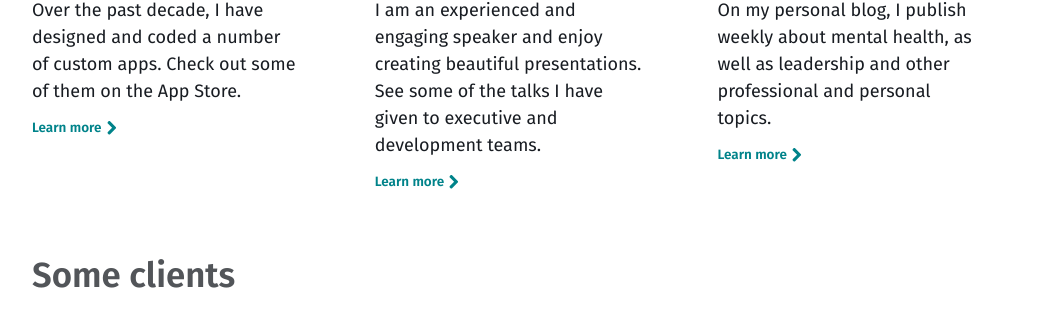
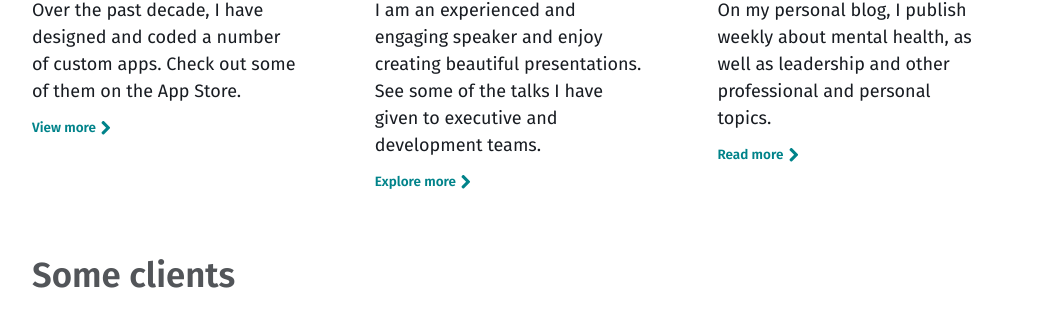
Before and after one commit to bsn-design/bsn-design.github.io, a Jekyll site: the page built from index.html, in a window 1280 px wide and 900 px high, scrolled down 2667 px. Shown: the part 141-452 px from the top of the window, without its empty margins (40-1095 px from the left). Built offline with Jekyll 4.4.1, drawn with Linux system fonts in a browser that asks for light colours; grey boxes are pictures that could not be loaded.

Commit message:
Update home page

```diff
--- a/index.html
+++ b/index.html
@@ -21,7 +21,7 @@
 
     <div class="entry">
         <h3>Sketchnotes</h3>
-        <img src="/assets/images/mobile.png" alt="Sketchnotes">
+        <img src="/assets/images/sketchnotes.png" alt="Sketchnotes">
         <p><strong>Enhance your conference</strong> and provide attendees a memorable summary, <strong>improve your presentations</strong>, or <strong>inspire your people</strong> to be more creative by having me <strong>create or teach sketchnotes</strong>.</p>
     </div>
 
@@ -41,19 +41,19 @@
         <div class="entry">
             <h3 class="entry-title">Custom apps</h3>
             <p class="entry-content">Over the past decade, I have designed and coded a number of custom apps. Check out some of them on the App Store.</p>
-            <p class="entry-excerpt more-link"><a href="/apps/" class="more-link">Learn more <span class="icon icon--arrow-right">{% include icon-arrow-right.svg %}</span></a></p>
+            <p class="entry-excerpt more-link"><a href="/apps/" class="more-link">View more <span class="icon icon--arrow-right">{% include icon-arrow-right.svg %}</span></a></p>
         </div>
 
         <div class="entry">
             <h3 class="entry-title">Speaking</h3>
             <p class="entry-content">I am an experienced and engaging speaker and enjoy creating beautiful presentations. See some of the talks I have given to executive and development teams.</p>
-            <p class="entry-excerpt more-link"><a href="/speaking/" class="more-link">Learn more <span class="icon icon--arrow-right">{% include icon-arrow-right.svg %}</span></a></p>
+            <p class="entry-excerpt more-link"><a href="/speaking/" class="more-link">Explore more <span class="icon icon--arrow-right">{% include icon-arrow-right.svg %}</span></a></p>
         </div>
 
         <div class="entry">
             <h3 class="entry-title">Weekly articles</h3>
             <p class="entry-content">On my personal blog, I publish weekly about mental health, as well as leadership and other professional and personal topics.</p>
-            <p class="entry-excerpt more-link"><a href="https://bennorris.org" class="more-link">Learn more <span class="icon icon--arrow-right">{% include icon-arrow-right.svg %}</span></a></p>
+            <p class="entry-excerpt more-link"><a href="https://bennorris.org" class="more-link">Read more <span class="icon icon--arrow-right">{% include icon-arrow-right.svg %}</span></a></p>
         </div>
     </div>
 
```
